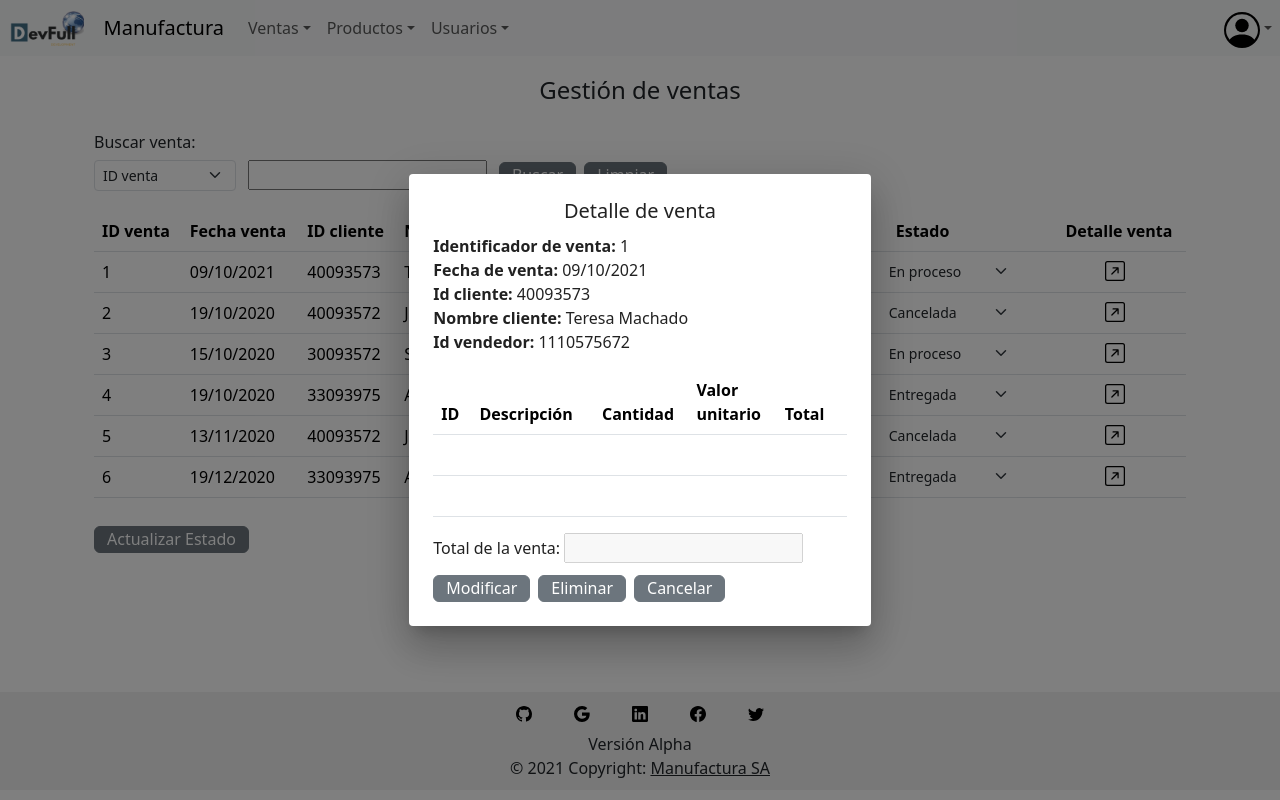
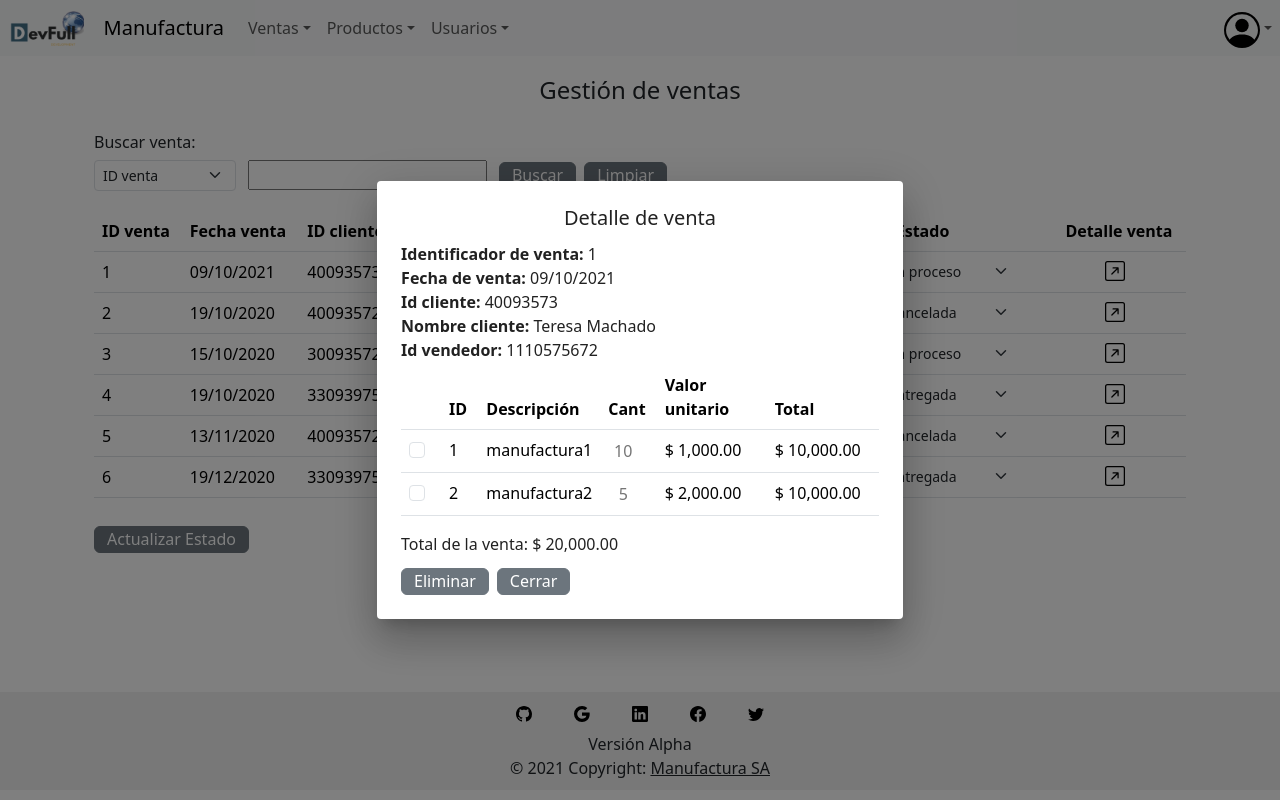
Before and after one commit to MinTic-2021/Manufacture, a React (Create React App) app: page /gven-admin in a window 1280 px wide. Both pictures are taken after a click on the icon 1115 px from the left and 270 px from the top of the page. Built offline with nearby package versions, Linux system fonts and the light colour scheme.

Commit message:
Funcionalidad completada de detalle ventas

```diff
--- a/src/pages/gestion-ventas/GestionVenta.jsx
+++ b/src/pages/gestion-ventas/GestionVenta.jsx
@@ -3,8 +3,7 @@ import datos from 'ventas.json';
 import { nanoid } from 'nanoid';
 import { ToastContainer, toast } from 'react-toastify';
 import 'react-toastify/dist/ReactToastify.css';
-import { Dialog } from '@material-ui/core';
-
+import { Tooltip, Dialog } from '@material-ui/core';
 
 
 function CurrencyFormatted(N) {
@@ -32,7 +31,7 @@ function CurrencyFormatted(N) {
 }
 
 const GestionVenta = () => {
-
+    console.log(datos[0].Productos[1].idProducto)
     const [ventas, setVentas] = useState([]);
     let [busqueda, setBusqueda] = useState('')
     const [criterio, setCriterio] = useState('idVenta')
@@ -173,19 +172,61 @@ const Tabla = ({listaVentas})  => {
                     </button>
             </div>
 
-            <Dialogo open={open} id={id}/>
+            <Dialogo open={open} setOpen={setOpen} id={id}/>
         </div>
     )
 }
 
 const Dialogo = (props) => {
+
+    const sel = []
     const filtro = datos.find(venta => venta.idVenta === props.id)
+    const [recarga, setRecarga] = useState(false)
+    const [reloadInfo, setReloadInfo] = useState(false)
+
+    useEffect(() => {
+        setReloadInfo(false)
+    }, [reloadInfo])
+
+    useEffect(() => {
+        setRecarga(false)
+    }, [recarga])
+
+    const total = (filtro) => {
+        var x = (filtro.Productos.map((ventas) => {
+            return(ventas.cantidad * ventas.valorUnitario)
+        }))
+        var sum = 0;
+        for(let i=0; i<x.length; i++){
+            sum = sum + x[i]
+        }
+        return(sum)
+    }
+
+    const eliminar = () => {
+        var x = (filtro.Productos.map((ventas) => {
+            return(ventas.idProducto)
+        }))
+        for(let i=0; i<sel.length; i++){
+            delete filtro.Productos[x.indexOf(sel[i])]
+        }
+        filtro.Productos = filtro.Productos.filter(value => JSON.stringify(value) !== '{}')
+        toast.success("Operación realizada con éxito")
+        setReloadInfo(true)
+        //enviar al backend
+        console.log(filtro.Productos)
+    }
+
+
+
+
+
     return (
         <div>
             <Dialog open={props.open}>
                 <div style={{margin: '3vh'}}>
-                    <h5 style={{paddingBottom: '3px', paddingTop: '1px', display: 'flex', justifyContent: 'center'}}>Detalle de venta</h5>
-                    <ul className="list-unstyled">
+                    <h5 style={{paddingBottom: '4px', paddingTop: '1px', display: 'flex', justifyContent: 'center'}}>Detalle de venta</h5>
+                    <ul className="list-unstyled" style={{marginBottom: '3px'}}>
                         <li><b>Identificador de venta:</b> <span>{filtro.idVenta}</span></li>
                         <li><b>Fecha de venta:</b> <span>{filtro.fechaVenta}</span></li>
                         <li><b>Id cliente:</b> <span>{filtro.idCliente}</span></li>
@@ -196,41 +237,45 @@ const Dialogo = (props) => {
                         <table className="table table-hover" style={{paddingLeft: '50px'}}>
                         <thead>
                         <tr>
+                            <th> </th>
                             <th width='8%'>ID</th>
                             <th width='25%'>Descripción</th>
-                            <th width='12%'>Cantidad</th>
-                            <th width='15%'>Valor unitario</th>
-                            <th width='15%'>Total</th>
+                            <th width='12%'>Cant</th>
+                            <th width='25%'>Valor unitario</th>
+                            <th width='25%'>Total</th>
                         </tr>
                         </thead>
                         <tbody>
-                            <tr>
-                                <td contenteditable="true"> </td>
-                                <td> </td>
-                                <td contenteditable="true"> </td>
-                                <td> </td>
-                                <td> </td>
-                            </tr>
-                            <tr>
-                                <td contenteditable="true"> </td>
-                                <td> </td>
-                                <td contenteditable="true"> </td>
-                                <td> </td>
-                                <td> </td>
-                            </tr>
+                            {filtro.Productos.map((ventas) => {
+                            return(
+                                <tr style={{height: '5vh'}} key={nanoid()}>
+                                    <td>
+                                        <div className="form-check">
+                                            <Tooltip title="Seleccionar usuario">
+                                                <input name='check' onChange={(e) => {sel.push(ventas.idProducto)}} className="form-check-input" type="checkbox"/>
+                                            </Tooltip>
+                                        </div>
+                                    </td>
+                                    <td contenteditable="true">{ventas.idProducto}</td>
+                                    <td>{ventas.descripción}</td>
+                                    <td><input style={{textAlign: 'center', width:'30px', border: '0px', backgroundColor: 'transparent'}} onChange={(e) => {ventas.cantidad = e.target.value; setRecarga(true); toast.success("Cantidad modificada con éxito")}} placeholder={ventas.cantidad}/></td>
+                                    <td>{CurrencyFormatted(ventas.valorUnitario)}</td>
+                                    <td>{CurrencyFormatted(parseInt(ventas.cantidad)*parseInt(ventas.valorUnitario))}</td>
+                                </tr>
+
+                            )})}
                         </tbody>
                         </table>
                     </div>
-                    Total de la venta: <input type="text" disabled/>
+                    Total de la venta: <span>
+                        {CurrencyFormatted(total(filtro))}
+                        </span>
                     <div style={{paddingTop: '12px'}}>
-                        <button type="button" className="btn btn-secondary" onclick="alert('Venta actualizada')" style={{paddingTop: '0.8px', paddingBottom: '1px'}}>
-                            Modificar
-                        </button>
-                        <button type="button" className="btn btn-secondary" onclick="alert('Venta eliminada')"style={{paddingTop: '0.8px', paddingBottom: '1px', marginLeft: '1vh', marginRight: '1vh'}}>
+                        <button type="button" onClick={eliminar} className="btn btn-secondary" onclick="alert('Venta actualizada')" style={{paddingTop: '0.8px', paddingBottom: '1px'}}>
                             Eliminar
                         </button>
-                        <button type="button" className="btn btn-secondary" style={{paddingTop: '0.8px', paddingBottom: '1px'}}>
-                            Cancelar
+                        <button type="button" onClick={() => {props.setOpen(false)}} className="btn btn-secondary" onclick="alert('Venta eliminada')"style={{paddingTop: '0.8px', paddingBottom: '1px', marginLeft: '1vh', marginRight: '1vh'}}>
+                            Cerrar
                         </button>
                     </div>
                 </div>
--- a/src/ventas.json
+++ b/src/ventas.json
@@ -6,7 +6,18 @@
         "idCliente": "40093573",
         "nombreCliente": "Teresa Machado",
         "idVendedor": "1110575672",
-        "estado": "En proceso"
+        "estado": "En proceso",
+        "Productos": [{
+            "idProducto": "1",
+            "descripción": "manufactura1",
+            "cantidad": "10",
+            "valorUnitario": "1000"},
+            {
+            "idProducto": "2",
+            "descripción": "manufactura2",
+            "cantidad": "5",
+            "valorUnitario": "2000"}
+            ]
     },
     {
         "idVenta": "2",
@@ -15,7 +26,18 @@
         "idCliente": "40093572",
         "nombreCliente": "Juan Cubillos",
         "idVendedor": "1210575672",
-        "estado": "Cancelada"
+        "estado": "Cancelada",
+        "Productos": [{
+            "idProducto": "1",
+            "descripción": "manufactura1",
+            "cantidad": "9",
+            "valorUnitario": "1000"},
+            {
+            "idProducto": "3",
+            "descripción": "manufactura3",
+            "cantidad": "8",
+            "valorUnitario": "3000"}
+            ]
     },
     {
         "idVenta": "3",
@@ -24,7 +46,18 @@
         "idCliente": "30093572",
         "nombreCliente": "Sofia Perez",
         "idVendedor": "1410675673",
-        "estado": "En proceso"
+        "estado": "En proceso",
+        "Productos": [{
+            "idProducto": "2",
+            "descripción": "manufactura2",
+            "cantidad": "10",
+            "valorUnitario": "2000"},
+            {
+            "idProducto": "4",
+            "descripción": "manufactura4",
+            "cantidad": "5",
+            "valorUnitario": "4000"}
+            ]
     },
     {
         "idVenta": "4",
@@ -33,7 +66,18 @@
         "idCliente": "33093975",
         "nombreCliente": "Alberto Martinez",
         "idVendedor": "1410675673",
-        "estado": "Entregada"
+        "estado": "Entregada",
+        "Productos": [{
+            "idProducto": "5",
+            "descripción": "manufactura5",
+            "cantidad": "7",
+            "valorUnitario": "5000"},
+            {
+            "idProducto": "2",
+            "descripción": "manufactura2",
+            "cantidad": "5",
+            "valorUnitario": "2000"}
+            ]
     },
     {
         "idVenta": "5",
@@ -42,7 +86,23 @@
         "idCliente": "40093572",
         "nombreCliente": "Juan Cubillos",
         "idVendedor": "1210575672",
-        "estado": "Cancelada"
+        "estado": "Cancelada",
+        "Productos": [{
+            "idProducto": "6",
+            "descripción": "manufactura6",
+            "cantidad": "9",
+            "valorUnitario": "6000"},
+            {
+            "idProducto": "2",
+            "descripción": "manufactura2",
+            "cantidad": "5",
+            "valorUnitario": "2000"},
+            {
+            "idProducto": "3",
+            "descripción": "manufactura3",
+            "cantidad": "6",
+            "valorUnitario": "3000"}
+            ]
     },
     {
         "idVenta": "6",
@@ -51,6 +111,17 @@
         "idCliente": "33093975",
         "nombreCliente": "Alberto Martinez",
         "idVendedor": "1410675673",
-        "estado": "Entregada"
+        "estado": "Entregada",
+        "Productos": [{
+            "idProducto": "1",
+            "descripción": "manufactura1",
+            "cantidad": "9",
+            "valorUnitario": "1000"},
+            {
+            "idProducto": "2",
+            "descripción": "manufactura2",
+            "cantidad": "5",
+            "valorUnitario": "2000"}
+            ]
     }
 ]
```
